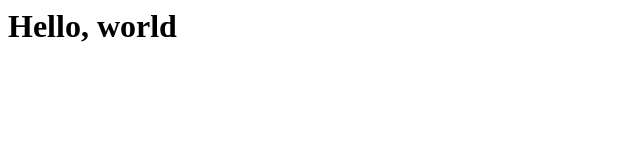
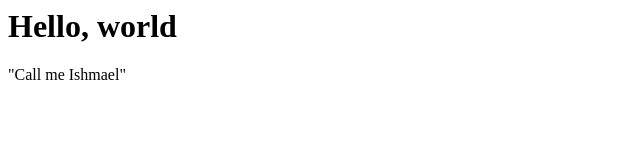
Before and after one commit to CaesarKCooper/Website, a plain HTML site: page index.html in a window 1280 px wide. Shown: the whole page, without its empty margins (0-640 px from the left). Drawn offline with Linux system fonts and the light colour scheme.

Commit message:
Add paragraph call me Ishmael

```diff
--- a/index.html
+++ b/index.html
@@ -1 +1,2 @@
 <h1>Hello, world</h1>
+<p>"Call me Ishmael"</p>
```
